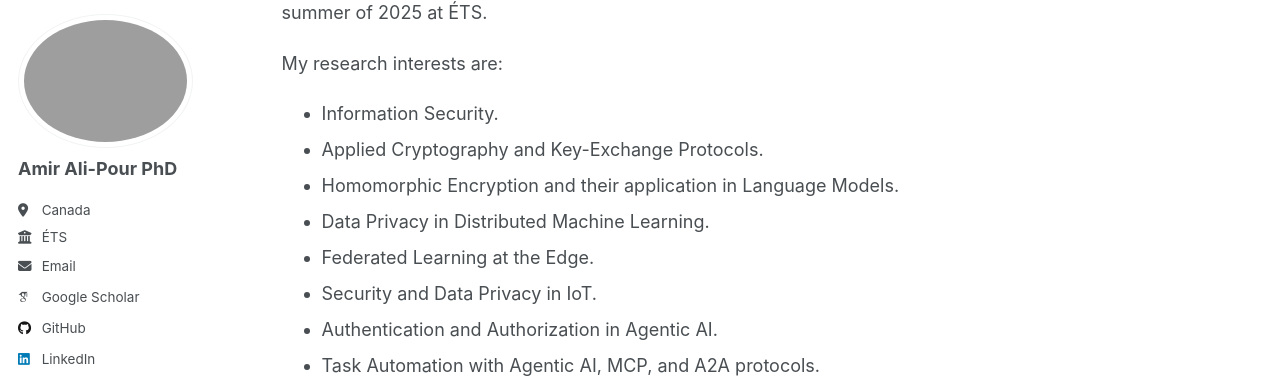
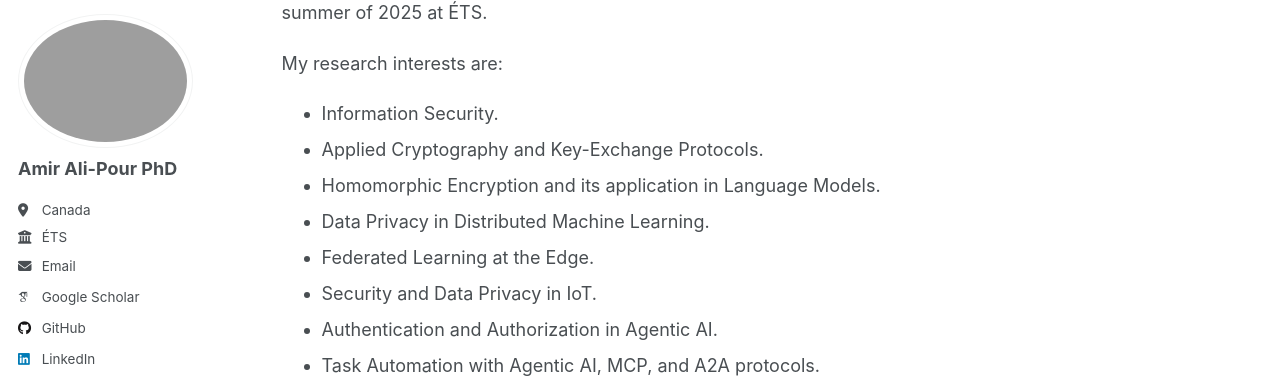
Before and after one commit to ali-pour-amir/ali-pour-amir.github.io, a Jekyll site: the page built from _pages/about.md, in a window 1280 px wide and 900 px high, scrolled down 444 px. Shown: the part 85-463 px from the top of the window. Built offline with Jekyll 4.4.1, drawn with Linux system fonts in a browser that asks for light colours; some web fonts are replaced.

Commit message:
Update about.md

```diff
--- a/_pages/about.md
+++ b/_pages/about.md
@@ -16,7 +16,7 @@ I designed the IND-520 course on [Réalisation d’une solution IdO](https://www
 My research interests are:
 - Information Security.
 - Applied Cryptography and Key-Exchange Protocols.
-- Homomorphic Encryption and their application in Language Models.
+- Homomorphic Encryption and its application in Language Models.
 - Data Privacy in Distributed Machine Learning.
 - Federated Learning at the Edge.
 - Security and Data Privacy in IoT.
```
